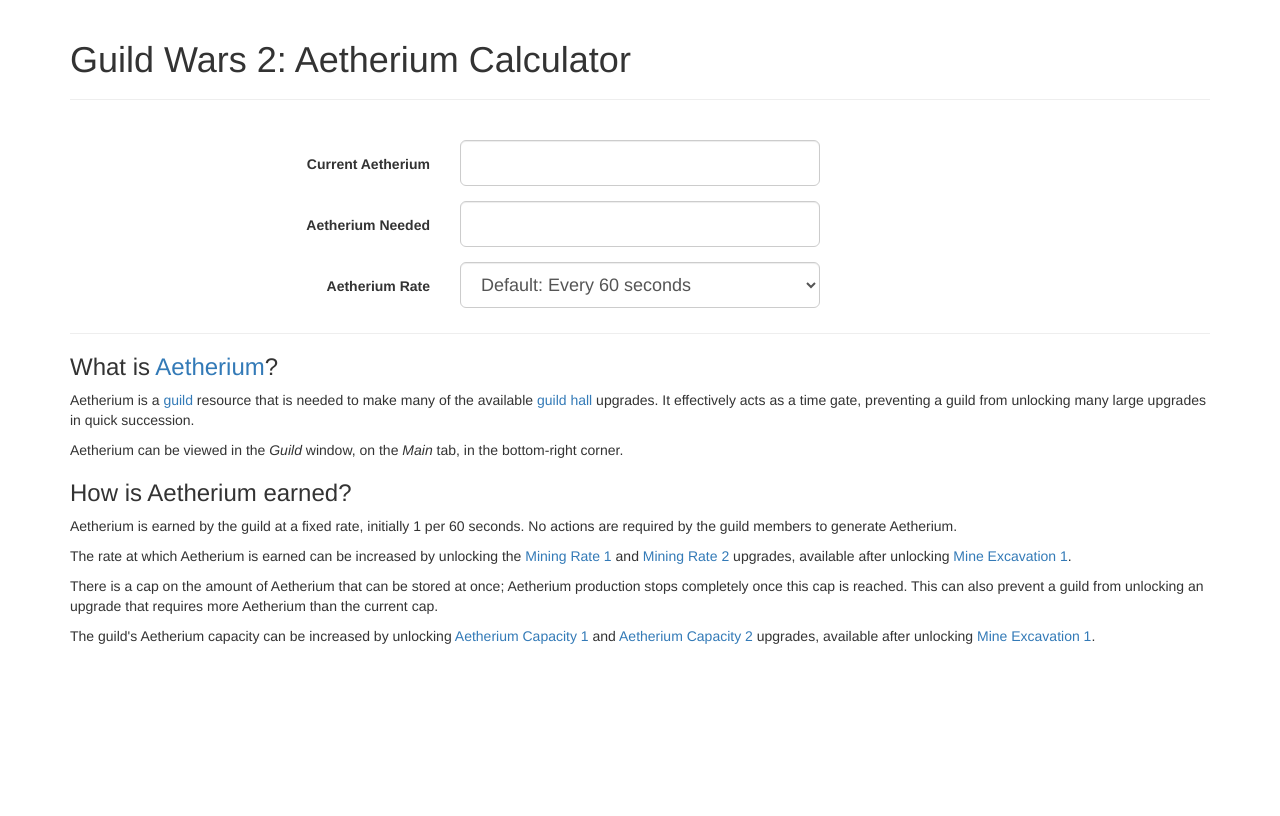
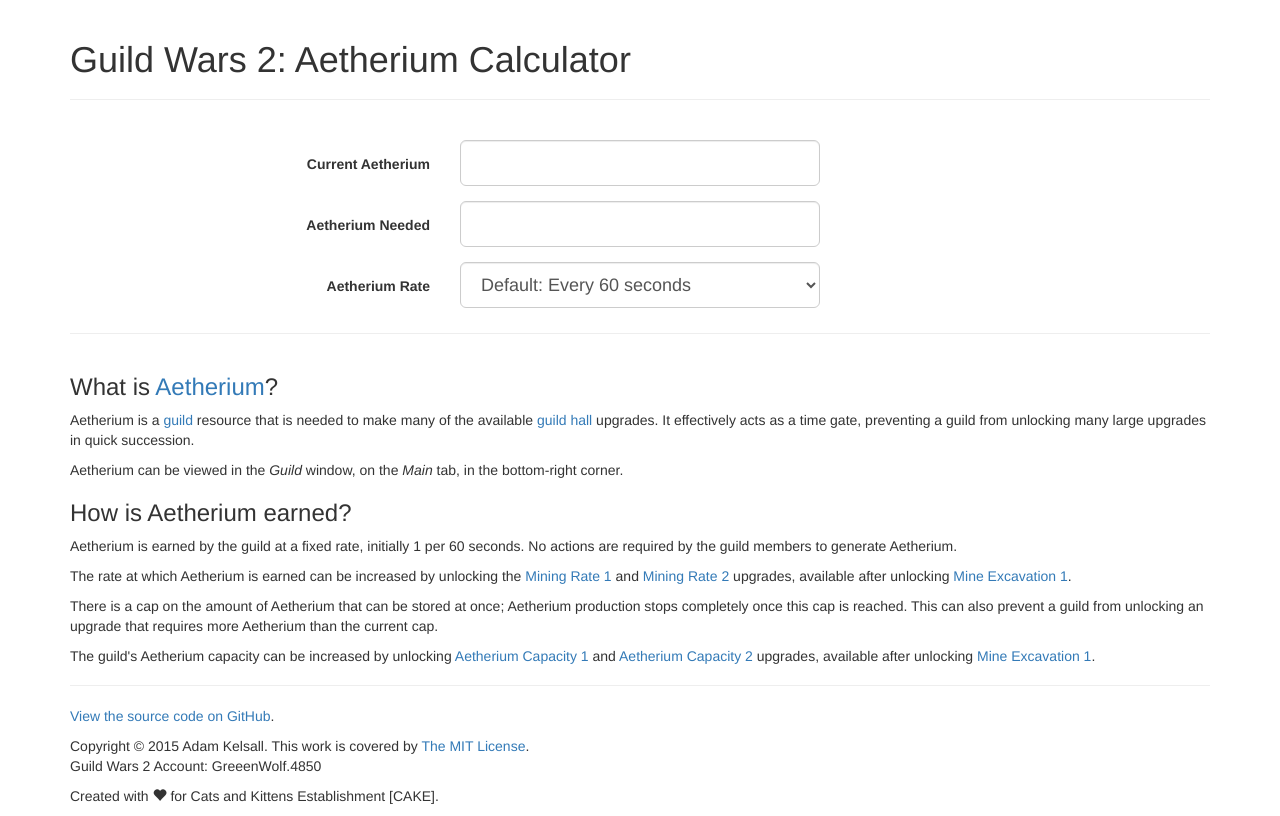
Before and after one commit to Bestford/gw2-aetherium, a plain HTML site: page index.html in a window 1280 px wide. Drawn offline with Linux system fonts and the light colour scheme.

Commit message:
Added footer for copyright and credits

```diff
--- a/index.html
+++ b/index.html
@@ -87,7 +87,7 @@
       </section>
 
       <!-- Explanation / FAQ -->
-      <section>
+      <section class="page-header">
 
         <h3>What is <a href="http://wiki.guildwars2.com/wiki/Aetherium">Aetherium</a>?</h3>
         <p>
@@ -129,6 +129,23 @@
 
       </section>
 
+      <!-- Credits and attribution -->
+      <footer>
+        <p>
+          <a href="https://github.com/adamkelsall/gw2-aetherium">View the source code on GitHub</a>.
+        </p>
+        <p>
+          Copyright &copy; 2015 Adam Kelsall. This work is covered by
+          <a href="https://opensource.org/licenses/MIT">The MIT License</a>.<br>
+          Guild Wars 2 Account: GreeenWolf.4850
+        </p>
+        <p>
+          Created with
+          <span class="glyphicon glyphicon-heart" aria-hidden="true"></span>
+          for Cats and Kittens Establishment [CAKE].
+        </p>
+      </footer>
+
     </main>
   </body>
 
--- a/style.css
+++ b/style.css
@@ -24,6 +24,6 @@
 }
 
 .calculations h4 {
-  margin-bottom: 25px;
+  margin-top: 25px;
   margin-bottom: 5px;
 }
```
